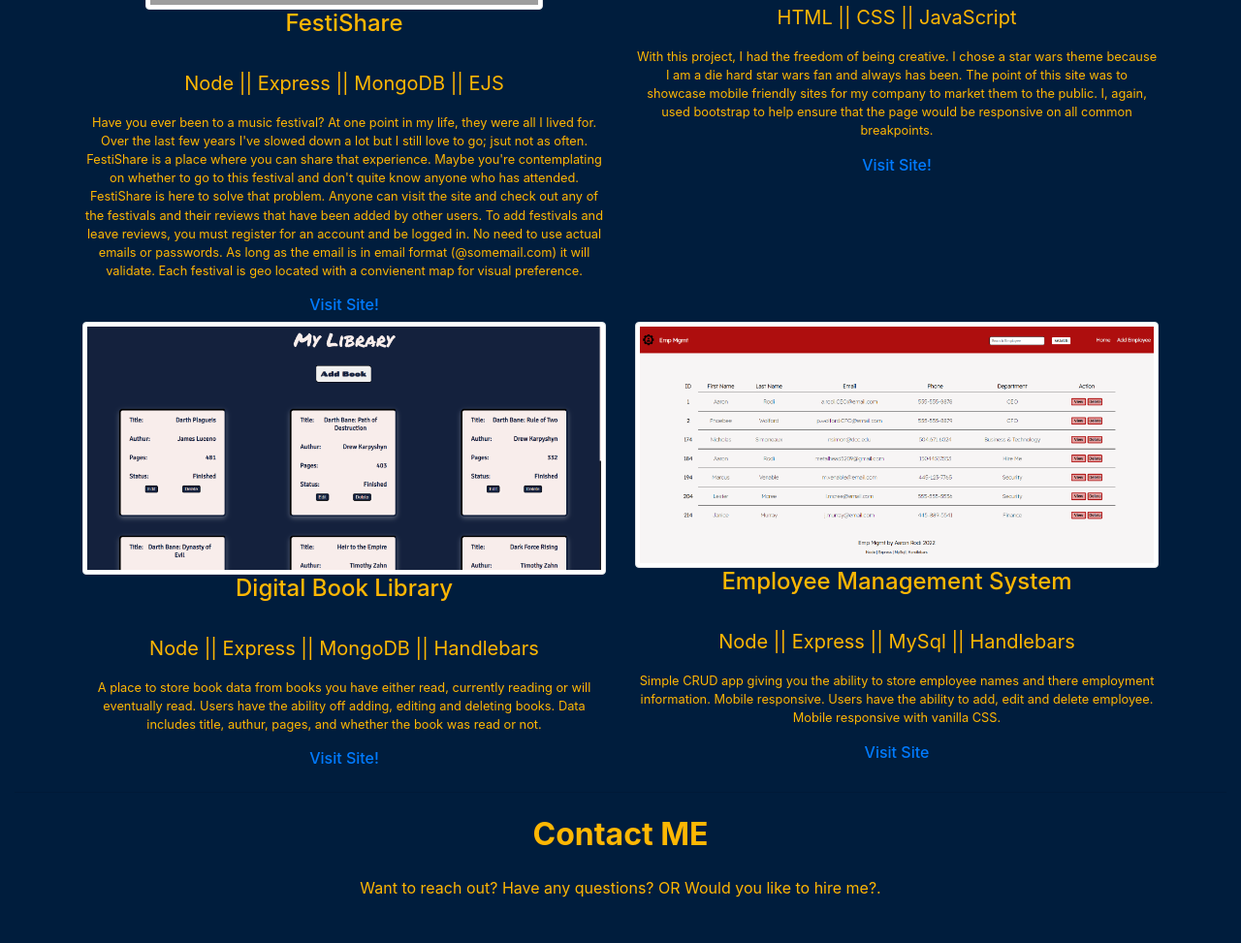
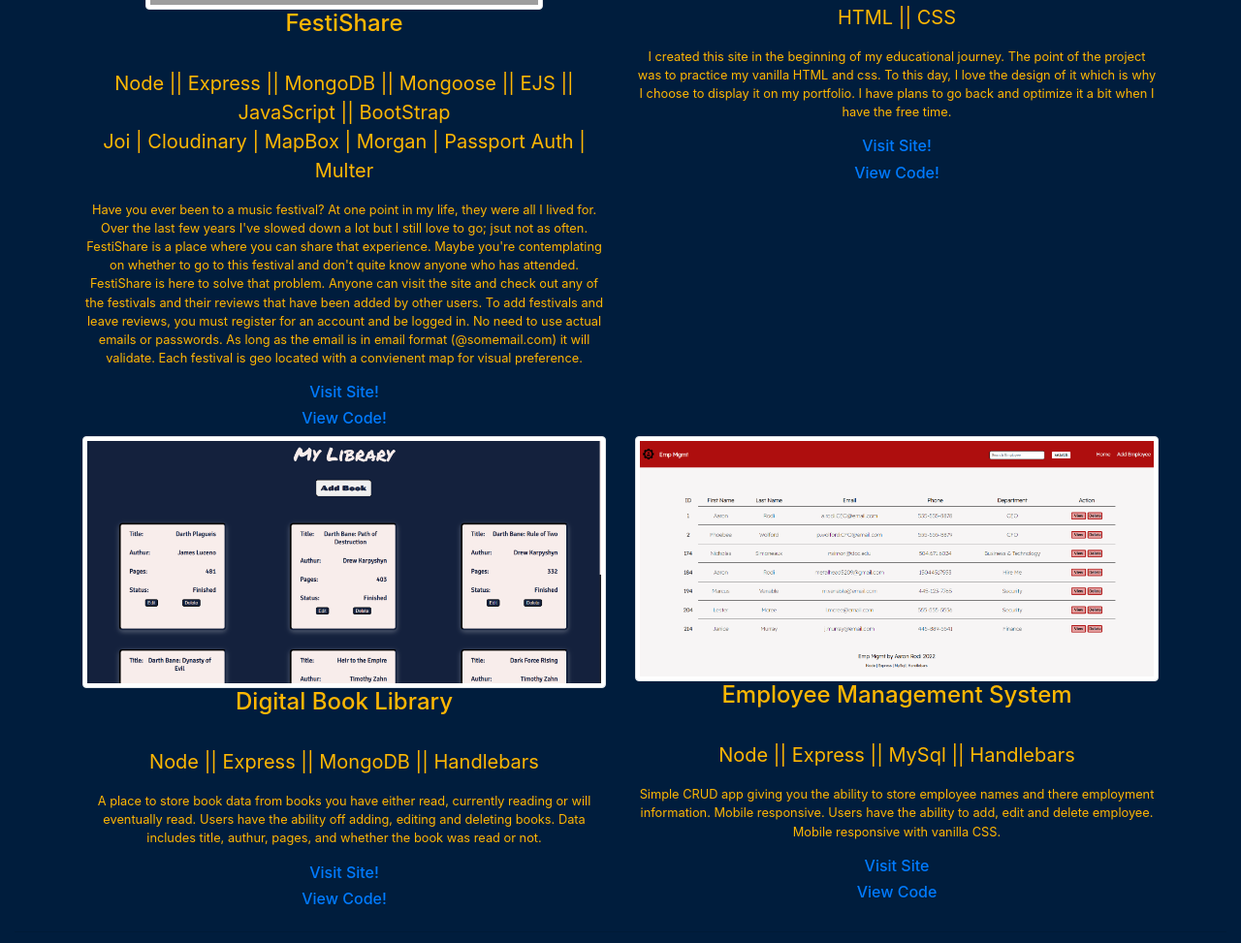
Before and after one commit to metalhead5209/temp_port, a plain HTML site: page index.html in a window 1280 px wide. Shown: the part 1399-2372 px from the top of the page at 97% size. Drawn offline with nearby package versions, Linux system fonts and the light colour scheme; grey boxes are pictures that could not be loaded.

Commit message:
fixed some things

```diff
--- a/index.html
+++ b/index.html
@@ -107,7 +107,12 @@
                         <br />
                         Lafayette, Louisiana
                       </div>
-                      <div class="modal-footer">
+
+                      <div class="modal-footer d-flex flex-column justify-content-between">
+                        <div class="d-flex justify-content-between col-6">
+                          <a href="https://www.linkedin.com/in/aaron-rodi/" target="new"><img src="src-img/linkedin.png" width="25em" alt=""></a>
+                          <a href="https://github.com/metalhead5209" target="new"><img class="img-thumbnail" src="src-img/github.png" width="25em" alt=""></a>
+                        </div>
                         <button
                           type="button"
                           class="btn btn-secondary"
@@ -257,7 +262,8 @@
               />
               <h4>FestiShare</h4>
               <br />
-              <p class="lead"><b>Node || Express || MongoDB || EJS</b></p>
+              <p class="lead"><b>Node || Express || MongoDB || Mongoose || EJS || JavaScript || BootStrap <br />
+                Joi | Cloudinary | MapBox | Morgan | Passport Auth | Multer</b></p>
               <p class="pic-descrip">
                 Have you ever been to a music festival? At one point in my life,
                 they were all I lived for. Over the last few years I've slowed
@@ -278,26 +284,35 @@
                   >Visit Site!
                 </a>
               </h6>
+              <h6>
+                <a href="https://github.com/metalhead5209/FestiShare" target="new"
+                  >View Code!
+                </a>
+              </h6>
             </div>
 
             <div class="col-md-6 col-12 text-center mt-md-0 mt-2">
               <img class="img-thumbnail" src="src-img/sw-pic-blog.png" alt="" />
               <h4>Star Wars Photo Blog</h4>
               <br />
-              <p class="lead"><b>HTML || CSS || JavaScript</b></p>
+              <p class="lead"><b>HTML || CSS</b></p>
               <p class="pic-descrip">
-                With this project, I had the freedom of being creative. I chose
-                a star wars theme because I am a die hard star wars fan and
-                always has been. The point of this site was to showcase mobile
-                friendly sites for my company to market them to the public. I,
-                again, used bootstrap to help ensure that the page would be
-                responsive on all common breakpoints.
+                I created this site in the beginning of my educational journey. The point of the project was to practice my vanilla HTML and css.
+                To this day, I love the design of it which is why I choose to display it on my portfolio. I have plans to go back and optimize it a bit when
+                I have the free time.
               </p>
               <h6>
                 <a
                   href="http://cmin.dcc.edu/users/aaronrodi/final%20project/home.html"
                   target="new"
                   >Visit Site!</a
+                >
+              </h6>
+              <h6>
+                <a
+                  href="https://github.com/metalhead5209/Star_Wars_Picture_Blog"
+                  target="new"
+                  >View Code!</a
                 >
               </h6>
             </div>
@@ -319,6 +334,11 @@
                   >Visit Site!</a
                 >
               </h6>
+              <h6>
+                <a href="https://github.com/metalhead5209/book_lib_mongo" target="new"
+                  >View Code!</a
+                >
+              </h6>
             </div>
             <div class="col-md-6 col-12 text-center mt-md-0 mt-2">
               <img class="img-thumbnail" src="src-img/emp_mgmt.png" alt="" />
@@ -336,6 +356,13 @@
                   href="https://serene-wildwood-50884.herokuapp.com/"
                   target="new"
                   >Visit Site</a
+                >
+              </h6>
+              <h6>
+                <a
+                  href="https://github.com/metalhead5209/employee_directory_mysql"
+                  target="new"
+                  >View Code</a
                 >
               </h6>
             </div>
@@ -429,7 +456,7 @@
                     </div>
                   </div>
                 </div>
-                <div class="text-center text-md-left">
+                <div class="text-center">
                   <button class="btn btn-primary">Submit</button>
                 </div>
               </form>
```
